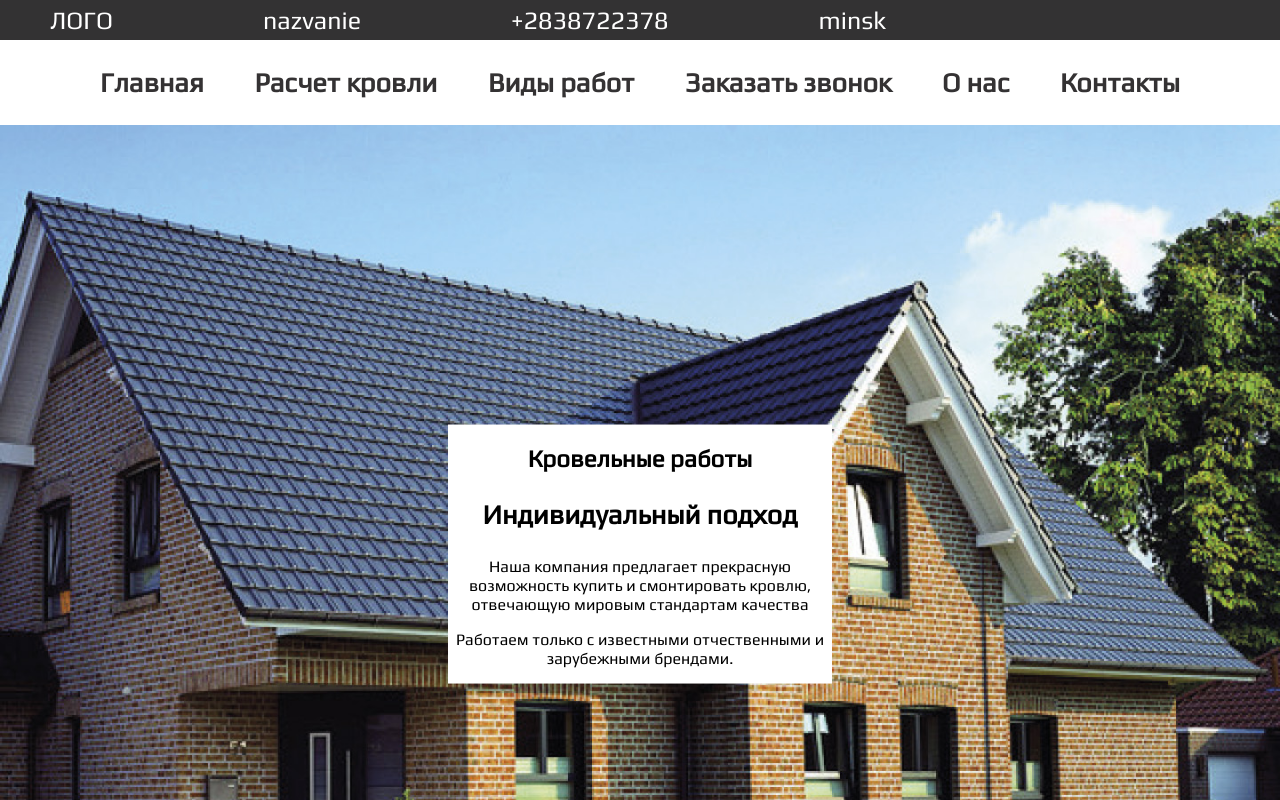
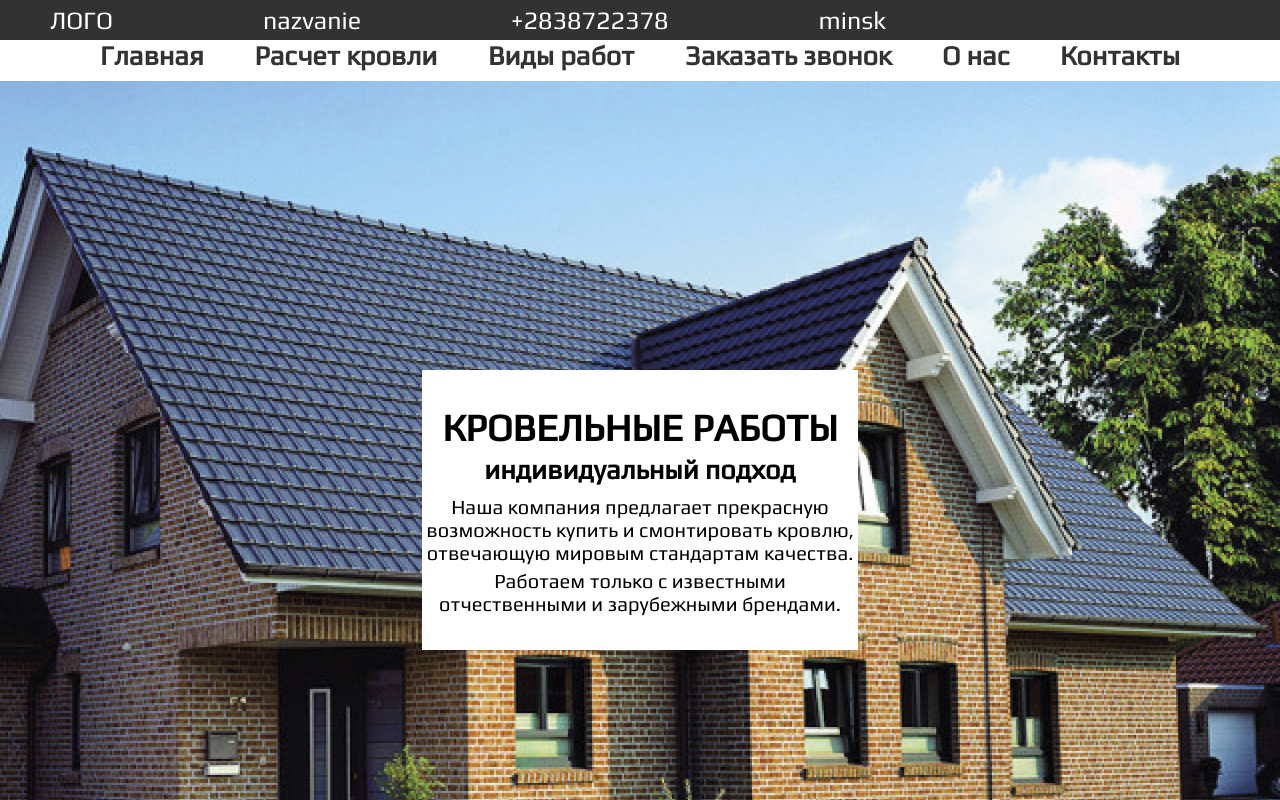
Before and after one commit to Vicatoriya/stroyprof, a React (Create React App) app: page / in a window 1280 px wide. Shown: the top 800 px of the page. Built offline with nearby package versions, Linux system fonts and the light colour scheme.

Commit message:
end of the work for today

```diff
--- a/src/Components/Main_sec1/Main_sec1.css
+++ b/src/Components/Main_sec1/Main_sec1.css
@@ -10,9 +10,27 @@
 .inner {
     background-color: white;
     position: absolute;
-    width: 30%;
-    right: 35%;
+    width: 34%;
+    right: 33%;
     text-align: center;
     top: 50%;
     transform: translateY(-50%);
 }
+
+h2{
+    font-size: 38px;
+    margin:35px 0 5px;
+}
+
+h3{
+    font-size: 38px;
+    margin: 0 0 10px 0;
+}
+p{
+    text-align: center;
+    font-size: 20px;
+    margin: 0 0 5px 0;
+}
+.tab{
+    margin-bottom: 35px;
+}
--- a/src/Components/Main_sec1/Main_sec1.js
+++ b/src/Components/Main_sec1/Main_sec1.js
@@ -8,10 +8,10 @@ export default function Main_sec1(){
         <div className="outer">
         <img src={image}></img>
         <div className="inner">
-            <h2>Кровельные работы</h2>
-            <h3>Индивидуальный подход</h3>
-            <p>Наша компания предлагает прекрасную возможность купить и смонтировать кровлю, отвечающую мировым стандартам качества</p>
-            <p>Работаем только с известными отчественными и зарубежными брендами.</p>
+            <h2>КРОВЕЛЬНЫЕ РАБОТЫ</h2>
+            <h3>индивидуальный подход</h3>
+            <p>Наша компания предлагает прекрасную возможность купить и смонтировать кровлю, отвечающую мировым стандартам качества.</p>
+            <p className="tab">Работаем только с известными отчественными и зарубежными брендами.</p>
         </div>
         </div>
 
```
